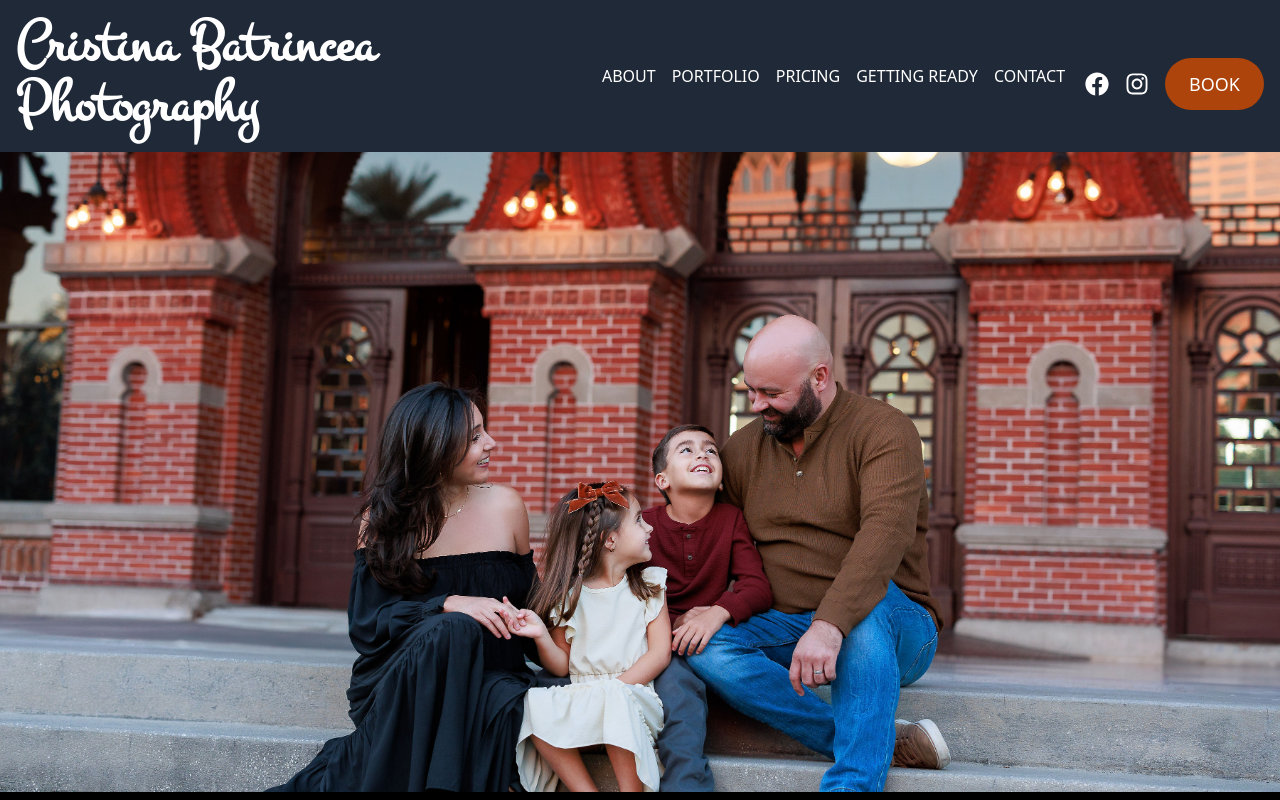
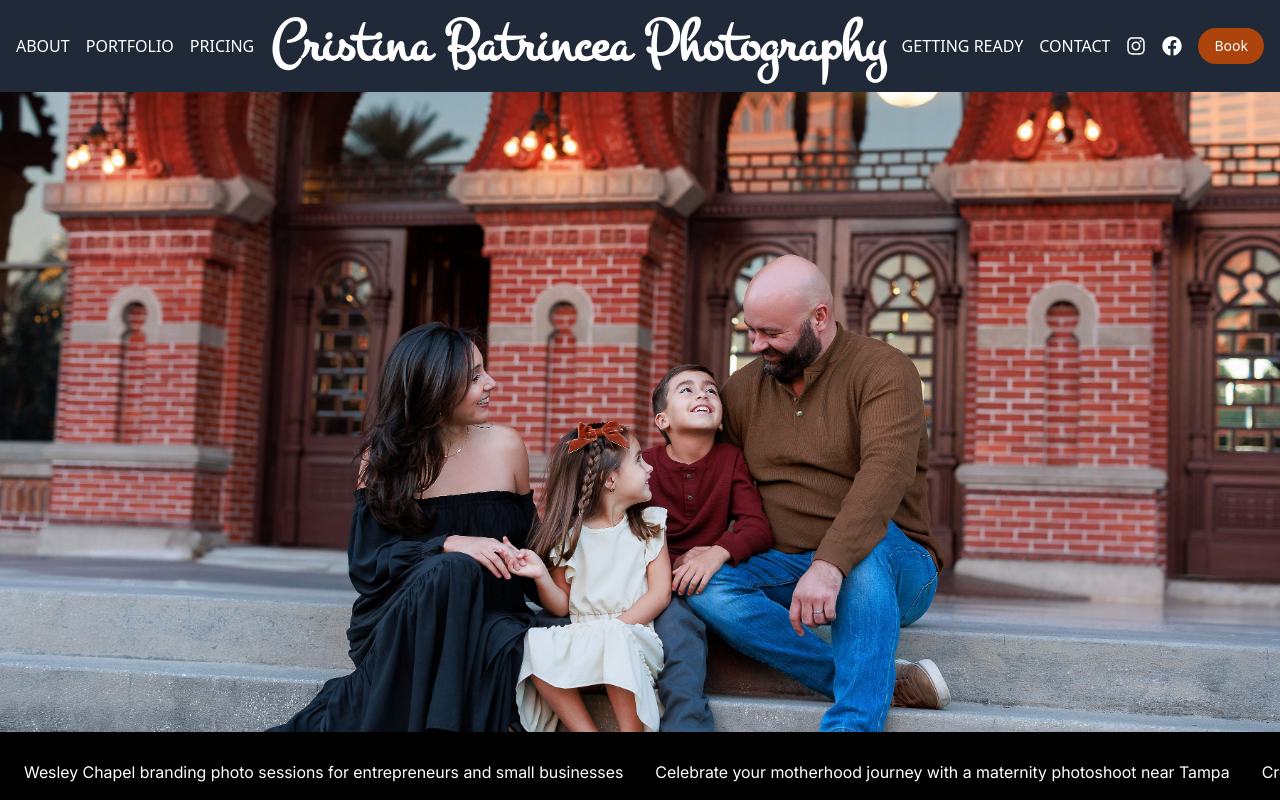
Before and after one commit to andr31/react-playground, a React (Vite) app: page / in a window 1280 px wide. Shown: the top 800 px of the page. Built offline with nearby package versions, Linux system fonts and the light colour scheme.

Commit message:
update navbar menu items order

```diff
--- a/src/components/Footer.tsx
+++ b/src/components/Footer.tsx
@@ -9,7 +9,7 @@ const Footer: React.FC = () => {
         <div className="flex flex-col items-center md:flex-row space-x-2">
           <div className="flex flex-row space-x-4">
             <a
-              href="https://www.instagram.com/moonwave.photography/?hl=en"
+              href="https://www.instagram.com/cristinabatphotography/"
               target="_blank"
               rel="noopener noreferrer"
             >
--- a/src/components/Navbar.tsx
+++ b/src/components/Navbar.tsx
@@ -1,10 +1,6 @@
 import React, { useState, useEffect } from 'react';
 import { FaFacebook, FaInstagram, FaBars, FaTimes } from 'react-icons/fa';
-import {
-  animateScroll as scroll,
-  Link as ScrollLink,
-  scroller,
-} from 'react-scroll';
+import { animateScroll as scroll, scroller } from 'react-scroll';
 import { useLocation, useNavigate } from 'react-router-dom';
 
 interface NavbarProps {
@@ -46,79 +42,153 @@ const Navbar: React.FC<NavbarProps> = ({ menuItems }) => {
   return (
     <nav className="bg-gray-800 sticky top-0 z-50">
       <div className="container mx-auto px-4 py-4 flex justify-between items-center">
+        {/* Left Menu Items */}
+        <div className="hidden sm:flex sm:space-x-4">
+          {menuItems
+            .slice(0, Math.ceil(menuItems.length / 2))
+            .map((item, index) => (
+              <div
+                key={index}
+                className="text-white hover:text-[#ac440c] text-lg sm:text-base cursor-pointer"
+                onClick={() => handleMenuItemClick(item.link)}
+              >
+                {item.name}
+              </div>
+            ))}
+        </div>
+
         {/* Logo Section */}
         <div
-          className="font-bold text-white"
+          className="font-bold text-white text-center cursor-pointer"
           onClick={() => {
             navigate('/');
             scroll.scrollToTop();
           }}
         >
-          <h1 className="font-montez text-4xl sm:text-5xl md:text-6xl">
+          <h1 className="font-montez text-2xl xs:text-3xl sm:text-4xl md:text-5xl lg:text-6xl">
             Cristina Batrincea Photography
           </h1>
         </div>
 
+        {/* Right Menu Items */}
+        <div className="hidden sm:flex sm:space-x-4 items-center">
+          {menuItems
+            .slice(Math.ceil(menuItems.length / 2))
+            .map((item, index) => (
+              <div
+                key={index}
+                className="text-white hover:text-[#ac440c] text-lg sm:text-base cursor-pointer"
+                onClick={() => handleMenuItemClick(item.link)}
+              >
+                {item.name}
+              </div>
+            ))}
+
+          {/* Social Media Icons */}
+          <a
+            href="https://www.instagram.com/cristinabatphotography/"
+            target="_blank"
+            rel="noopener noreferrer"
+            className="text-white hover:text-[#ac440c] sm:hidden md:block"
+          >
+            <FaInstagram size={20} />
+          </a>
+          <a
+            href="https://www.facebook.com/profile.php?id=61565607364040"
+            target="_blank"
+            rel="noopener noreferrer"
+            className="text-white hover:text-[#ac440c] sm:hidden md:block"
+          >
+            <FaFacebook size={20} />
+          </a>
+
+          {/* Book Button */}
+          <button
+            onClick={() => {
+              if (location.pathname !== '/') {
+                // Navigate to the homepage and scroll to the "contact" section
+                navigate('/', { state: { scrollTo: 'contact' } });
+              } else {
+                // Scroll to the "contact" section directly
+                scroller.scrollTo('contact', {
+                  smooth: true,
+                  duration: 500,
+                  offset: -100,
+                });
+              }
+            }}
+            className="px-4 py-2 bg-[#ac440c] text-white text-sm font-medium rounded-full hover:bg-[#8a370a] transition-colors duration-300 sm:hidden md:block"
+          >
+            Book
+          </button>
+        </div>
+
         {/* Hamburger Menu Icon */}
-        <div className="sm:hidden">
+        <div className="sm:hidden relative z-50">
           <button
             onClick={toggleMenu}
             className="text-white focus:outline-none"
           >
-            {isOpen ? '' : <FaBars size={24} />}
+            {isOpen ? <FaTimes size={24} /> : <FaBars size={24} />}
           </button>
         </div>
 
-        {/* Menu Items Section */}
+        {/* Mobile Menu */}
         <div
           className={`fixed inset-0 bg-gray-800 bg-opacity-95 flex flex-col items-center justify-center space-y-4 transition-transform duration-300 ${
             isOpen ? 'translate-x-0' : 'translate-x-full'
-          } sm:static sm:flex-row sm:space-y-0 sm:space-x-4 sm:translate-x-0 sm:bg-transparent sm:inset-auto sm:items-center sm:justify-start md:min-w-fit`}
+          } sm:hidden z-40`}
         >
-          <button
-            onClick={toggleMenu}
-            className="absolute top-4 right-4 text-white focus:outline-none sm:hidden"
-          >
-            <FaTimes size={24} />
-          </button>
           {menuItems.map((item, index) => (
             <div
               key={index}
-              className="text-white hover:text-[#ac440c] text-lg sm:text-base cursor-pointer"
+              className="text-white hover:text-[#ac440c] text-lg cursor-pointer"
               onClick={() => handleMenuItemClick(item.link)}
             >
               {item.name}
             </div>
           ))}
-        </div>
 
-        {/* Right Section */}
-        <div className="hidden md:flex md:space-x-4 md:items-center md:mt-4 md:ml-5">
-          <a
-            href="https://www.facebook.com/profile.php?id=61565607364040"
-            target="_blank"
-            rel="noopener noreferrer"
-            className="text-white hover:text-[#ac440c]"
+          {/* Social Media Icons in Mobile Menu */}
+          <div className="flex space-x-4">
+            <a
+              href="https://www.instagram.com/cristinabatphotography/"
+              target="_blank"
+              rel="noopener noreferrer"
+              className="text-white hover:text-[#ac440c]"
+            >
+              <FaInstagram size={24} />
+            </a>
+            <a
+              href="https://www.facebook.com/profile.php?id=61565607364040"
+              target="_blank"
+              rel="noopener noreferrer"
+              className="text-white hover:text-[#ac440c]"
+            >
+              <FaFacebook size={24} />
+            </a>
+          </div>
+
+          {/* Book Button */}
+          <button
+            onClick={() => {
+              if (location.pathname !== '/') {
+                // Navigate to the homepage and scroll to the "book" section
+                navigate('/', { state: { scrollTo: 'contact' } });
+              } else {
+                // Scroll to the "book" section directly
+                scroller.scrollTo('contact', {
+                  smooth: true,
+                  duration: 500,
+                  offset: -100,
+                });
+              }
+              toggleMenu(); // Close the mobile menu if open
+            }}
+            className="px-4 py-2 bg-[#ac440c] text-white text-sm font-medium rounded-full hover:bg-[#8a370a] transition-colors duration-300"
           >
-            <FaFacebook size={24} />
-          </a>
-          <a
-            href="https://www.instagram.com/moonwave.photography/?hl=en"
-            target="_blank"
-            rel="noopener noreferrer"
-            className="text-white hover:text-[#ac440c]"
-          >
-            <FaInstagram size={24} />
-          </a>
-          <ScrollLink
-            to="contact"
-            smooth={true}
-            duration={500}
-            offset={-100}
-            className="bg-[#ac440b] text-white px-4 py-2 sm:px-6 sm:py-3 cursor-pointer rounded-full text-sm sm:text-lg hover:text-black"
-          >
-            BOOK
-          </ScrollLink>
+            Book
+          </button>
         </div>
       </div>
     </nav>
```
